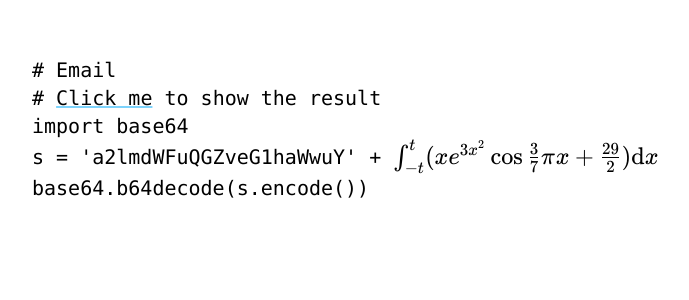
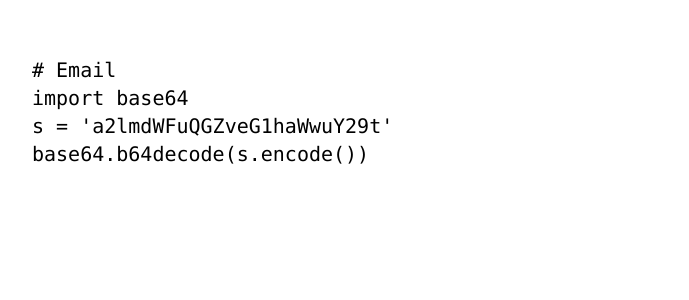
Before and after one commit to hikariyo/hikariyo.github.io, a Nuxt app: page /email in a window 1280 px wide. Shown: the top 300 px of the page, without its empty margins (48-737 px from the left). Built offline with nearby package versions, Linux system fonts and the light colour scheme.

Commit message:
refactor: email page

```diff
--- a/pages/email.vue
+++ b/pages/email.vue
@@ -1,32 +1,23 @@
 <script setup lang="ts">
-import katex from 'katex'
-import 'katex/dist/katex.min.css'
-
 useHead({
   title: 'Email',
 })
-
+/*
 const math = katex.renderToString('\\int_{-t}^t(xe^{3x^2}\\cos\\frac{3}{7}\\pi x+\\frac{29}{2})\\mathrm{d}x', {
   throwOnError: false,
   output: 'html',
 })
 
 const showResult = ref(false)
+*/
 </script>
 
 <template>
   <div class="py-14 px-4 xl:px-20 text-xl">
     <code>
       # Email<br>
-      # <a href="javascript:void(0)" class="underline decoration-sky-300 hover:decoration-sky-500" @click="showResult = true">Click me</a> to show the result <br>
       import base64<br>
-      <template v-if="showResult">
-        s = 'a2lmdWFuQGZveG1haWwuY29t'  # just for fun :)
-      </template>
-      <template v-else>
-        s = 'a2lmdWFuQGZveG1haWwuY' + <span class="text-xl" v-html="math" />
-      </template>
-      <br>
+      s = 'a2lmdWFuQGZveG1haWwuY29t'<br>
       base64.b64decode(s.encode())
     </code>
   </div>
```
